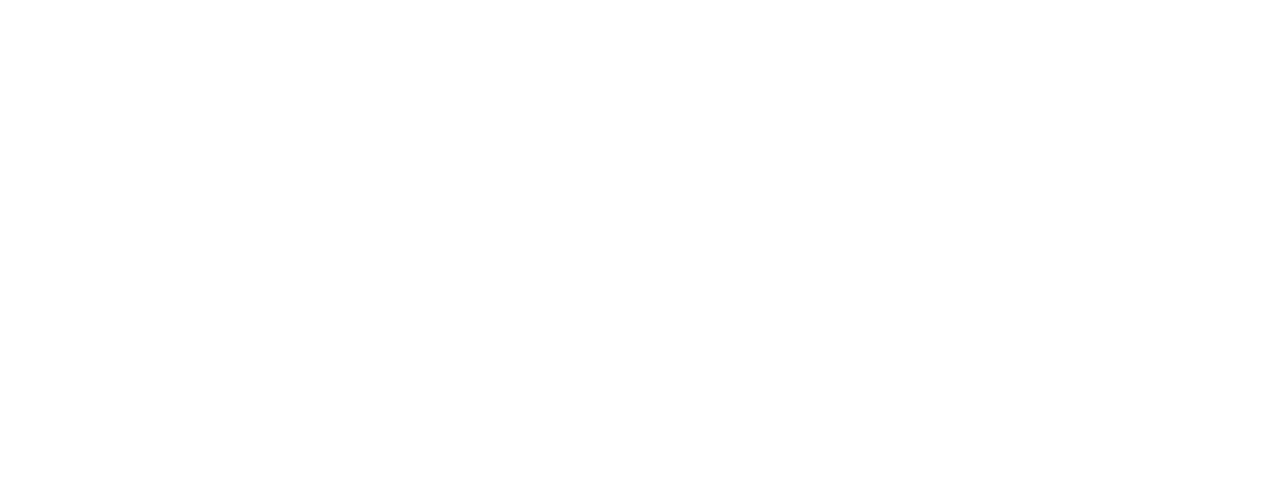
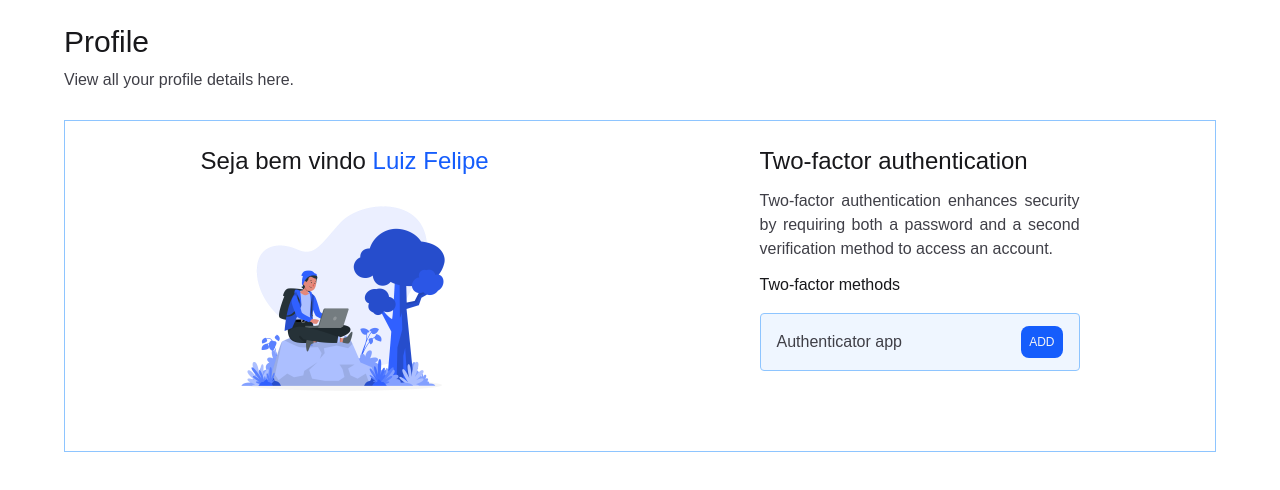
Before and after one commit to luizfelipe63/system-login, a React (Vite) app in the folder web/: page /me in a window 1280 px wide. Before the commit this address had no page. Shown: the top 490 px of the page. Built offline with nearby package versions, Linux system fonts and the light colour scheme.

Commit message:
Feat: create page profile

```diff
--- /dev/null
+++ b/web/src/pages/profile.tsx
@@ -0,0 +1,36 @@
+import ilustacao from '../assets/illustration.png'
+
+export function Profile() {
+  return (
+    <div className="mx-16 py-6">
+      <div className="flex flex-col gap-2 pb-7">
+        <h1 className="text-3xl  text-zinc-900">Profile</h1>
+        <p className=" text-zinc-700">View all your profile details here.</p>
+      </div>
+      <div className="border border-blue-300 flex justify-around py-6">
+        <div className="flex flex-col items-center">
+          <h1 className="text-2xl  text-zinc-900">
+            Seja bem vindo <span className="text-blue-600">Luiz Felipe</span>
+          </h1>
+          <img src={ilustacao} width={250} alt="" />
+        </div>
+        <div className="flex flex-col gap-3">
+          <h1 className="text-2xl text-zinc-900">Two-factor authentication</h1>
+          <p className="w-xs text-justify text-zinc-700">
+            Two-factor authentication enhances security by requiring both a
+            password and a second verification method to access an account.
+          </p>
+          <div className="flex flex-col gap-4">
+            <h1 className=" text-zinc-900">Two-factor methods</h1>
+            <div className="px-4 py-3 flex justify-between rounded items-center border border-blue-300 bg-blue-50">
+              <h2 className=" text-zinc-700">Authenticator app</h2>
+              <button className="bg-blue-600 text-xs p-2 rounded-lg text-zinc-100 cursor-pointer">
+                ADD
+              </button>
+            </div>
+          </div>
+        </div>
+      </div>
+    </div>
+  )
+}
--- a/web/src/routes/routes.tsx
+++ b/web/src/routes/routes.tsx
@@ -1,12 +1,14 @@
 import { Routes, Route } from 'react-router'
 import { Register } from '../pages/register'
 import { Authenticate } from '../pages/authenticate'
+import { Profile } from '../pages/profile'
 
 export function Router() {
   return (
     <Routes>
       <Route path="/signup" element={<Register />} />
       <Route path="/login" element={<Authenticate />} />
+      <Route path="/me" element={<Profile />} />
     </Routes>
   )
 }
```
Also changed, not shown: web/.eslintrc.json.
